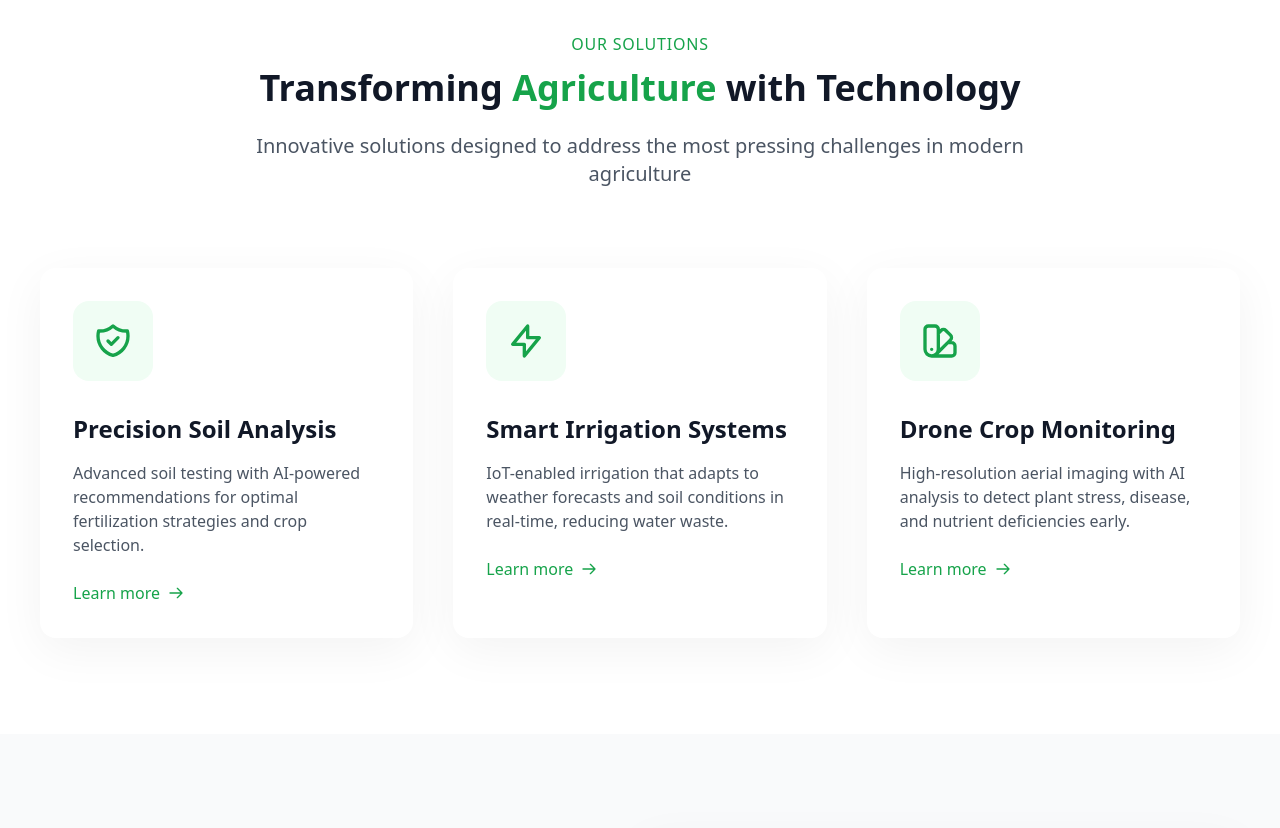
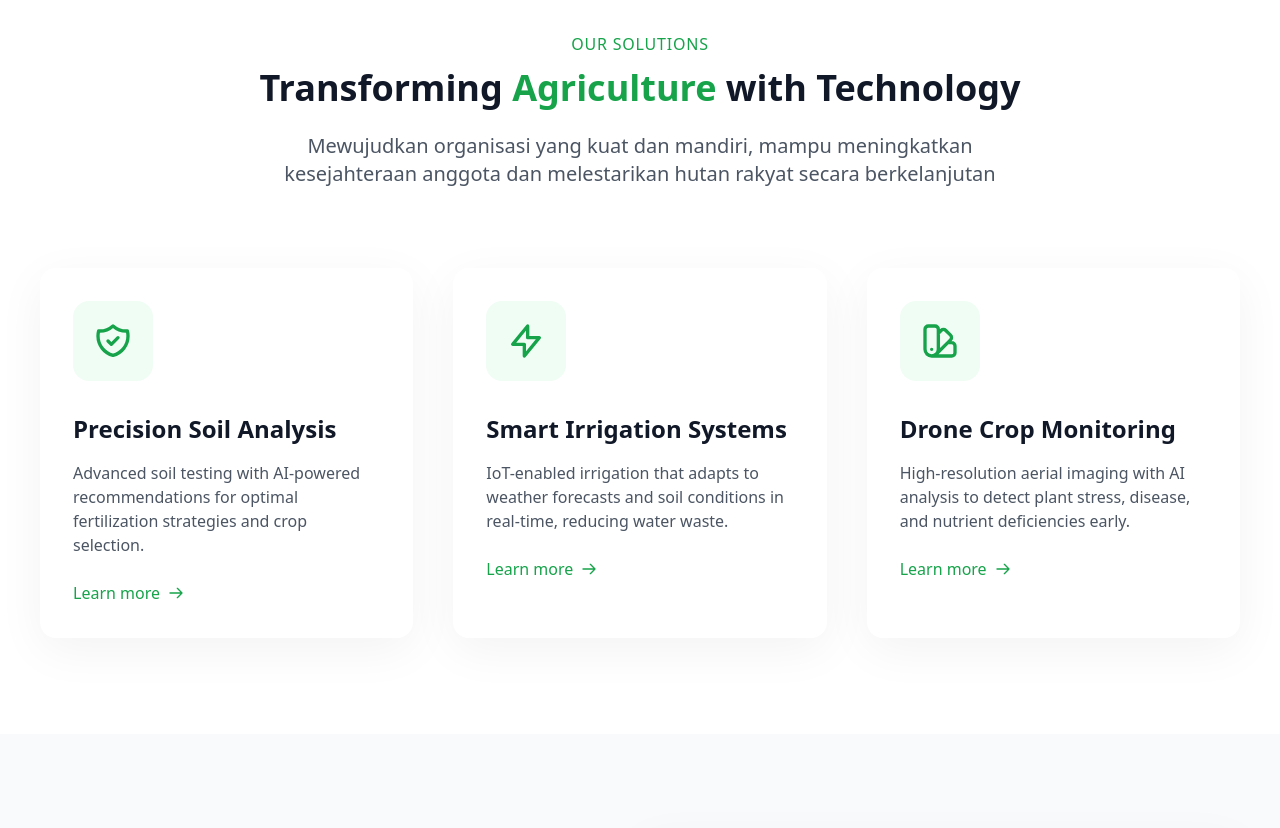
Before and after one commit to akhie-art/aliansipetanimandiri, a plain HTML site: page index.html in a window 1280 px wide. Shown: the part 920-1748 px from the top of the page. Drawn offline with nearby package versions, Linux system fonts and the light colour scheme.

Commit message:
Update index.html

```diff
--- a/index.html
+++ b/index.html
@@ -289,8 +289,7 @@
             Technology
           </h2>
           <p class="text-xl text-gray-600 max-w-3xl mx-auto">
-            Innovative solutions designed to address the most pressing
-            challenges in modern agriculture
+            Mewujudkan organisasi yang kuat dan mandiri, mampu meningkatkan kesejahteraan anggota dan melestarikan hutan rakyat secara berkelanjutan
           </p>
         </div>
 
```
